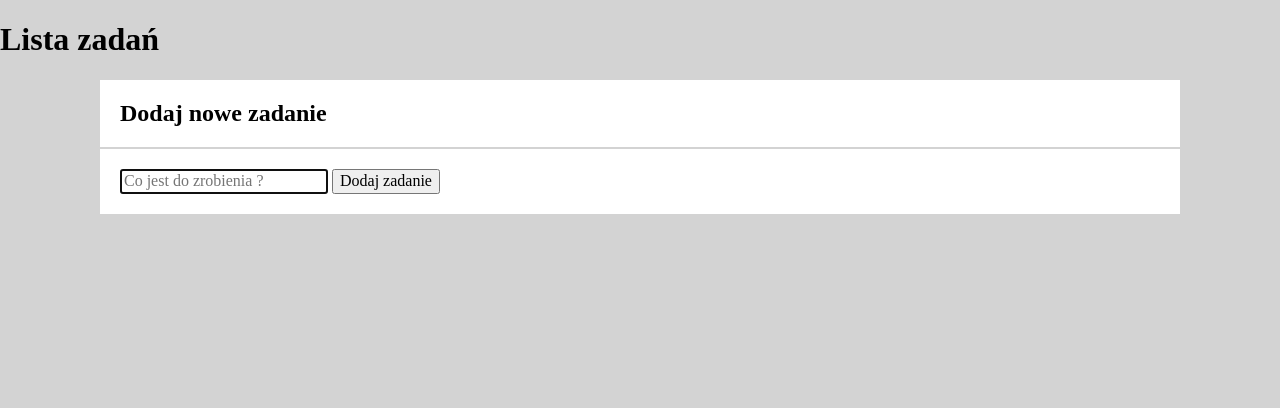
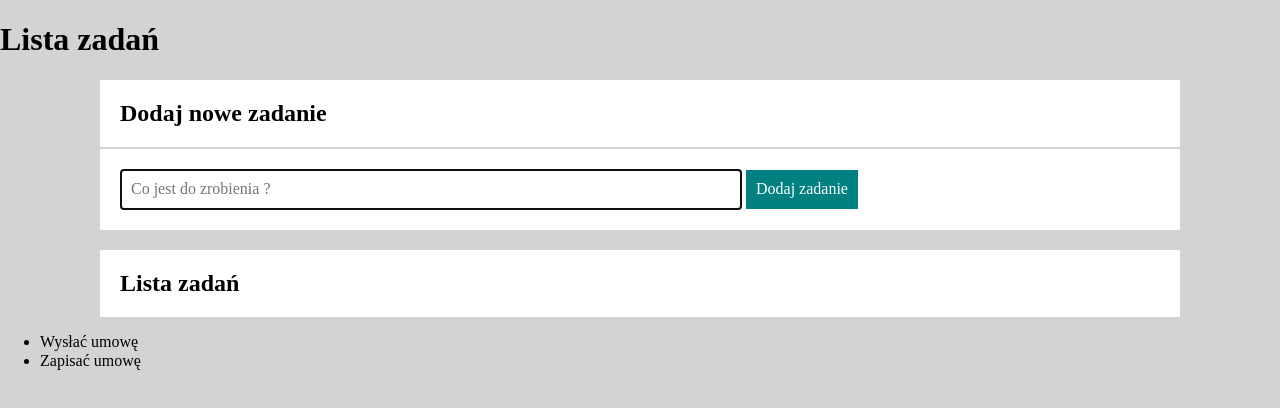
Before and after one commit to DamianSztandera/List, a plain HTML site: page index.html in a window 1280 px wide. Drawn offline with nearby package versions, Linux system fonts and the light colour scheme.

Commit message:
Initial commit

```diff
--- a/CSS/from.css
+++ b/CSS/from.css
@@ -3,3 +3,14 @@ margin : 1px 100px 20px 100px;
 padding: 20px;
 background-color: white;
 }
+.form__clickButton {
+color: white;
+background-color: teal;
+border: none;
+padding: 10px;
+}
+.form__input {
+padding: 10px;
+width: 600px;
+border: 1px solid #ddd;
+}
--- a/CSS/section.css
+++ b/CSS/section.css
@@ -4,7 +4,7 @@
     margin: 20px;
 }
 .section__header {
-margin : 20px 100px 2px 100px;
+margin : 10px 100px 2px 100px;
 padding: 20px;
 background-color: white;
 }
--- a/JS/script.js
+++ b/JS/script.js
@@ -0,0 +1,33 @@
+{
+    const tasks = [
+        {
+            content: "Wysłać umowę",
+            done: true,
+        },
+        {
+            content: "Zapisać umowę",
+            done: false,
+        },
+    ];
+
+    const render = () => {
+        let htmlString = "";
+
+        for (const task of tasks) {
+            htmlString += `
+               <li>
+                ${task.content}
+               </li>
+            `;
+        }
+
+        document.querySelector(".js-tasks").innerHTML = htmlString;
+    }
+
+    const init = () => {
+        render();
+
+    };
+
+    init();
+}
--- a/index.html
+++ b/index.html
@@ -23,9 +23,13 @@
     <section class="section">
         <h2 class="section__header">Dodaj nowe zadanie</h2>
         <form class=form>
-            <input placeholder="Co jest do zrobienia ?" autofocus>
-            <button >Dodaj zadanie</button>
+            <input class="js-newTask form__input" placeholder="Co jest do zrobienia ?" autofocus>
+            <button class="form__clickButton">Dodaj zadanie</button>
         </form>
+    </section>
+    <section>
+        <h2 class="section__header">Lista zadań</h2>
+            <ul class="js-tasks"></ul>
     </section>
 
 </body>
```
Also changed, not shown: CSS/header.css (deleted), 1 other file.
